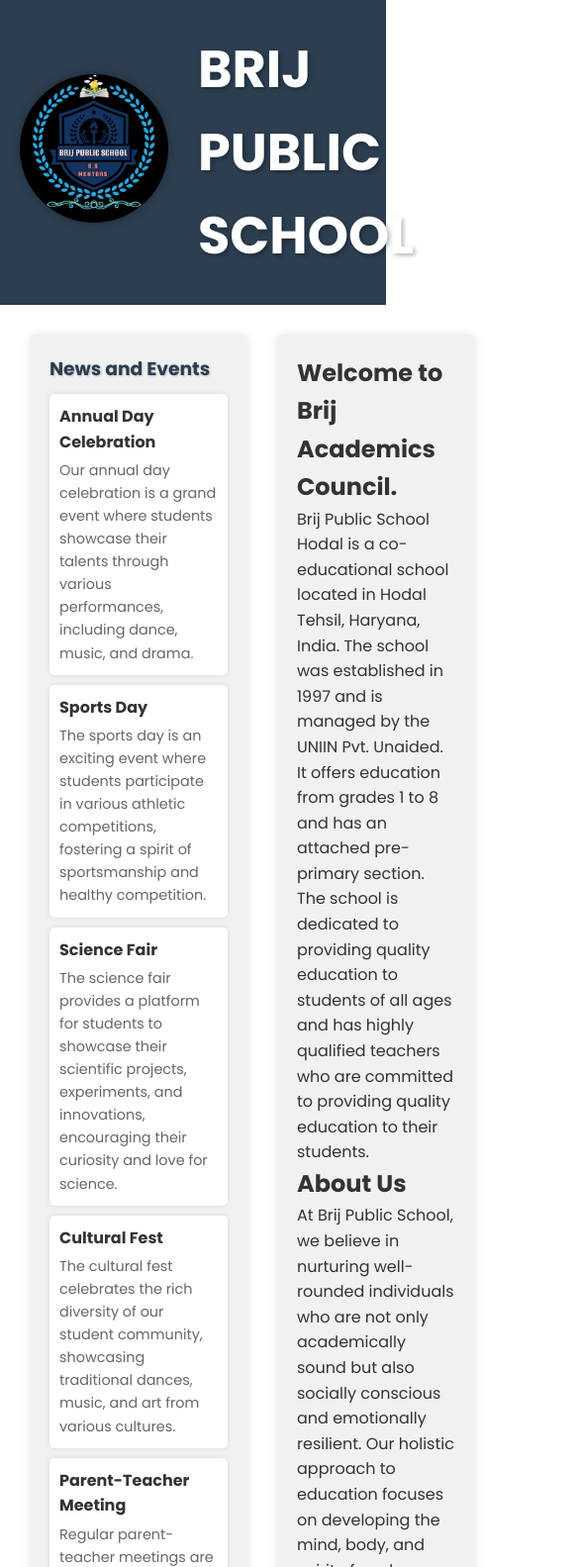
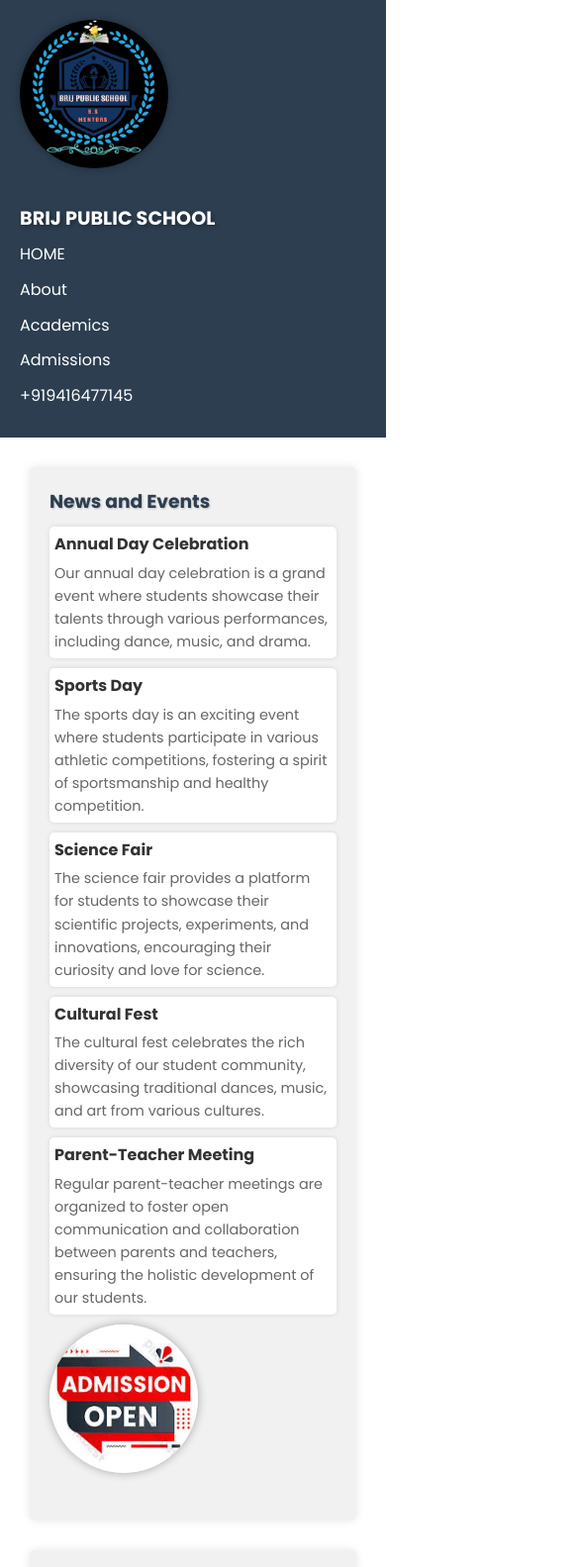
Before and after one commit to premsharma8168/SCHOOLWEBSITE, a plain HTML site: page index.html in a window 390 px wide. Shown: the top 1583 px of the page at 99% size, 585 px wide, since content can reach past the window. Drawn offline with Linux system fonts and the light colour scheme.

Commit message:
Update style.css

```diff
--- a/style.css
+++ b/style.css
@@ -1,3 +1,4 @@
+/* CSS Reset */
 * {
   margin: 0;
   padding: 0;
@@ -31,8 +32,11 @@
   padding: 0.5rem 0;
   text-shadow: 2px 2px 4px rgba(0, 0, 0, 0.3);
 }
-    .NAME{
-      font-size: 35px;}
+
+.NAME {
+  font-size: 35px;
+}
+
 .logo {
   width: 150px;
   height: 150px;
@@ -41,7 +45,6 @@
   box-shadow: 0 0 10px rgba(0, 0, 0, 0.3);
   animation: logo-spin 2s linear infinite;
 }
-
 
 .nav {
   list-style: none;
@@ -217,3 +220,65 @@
   background-color: #d35400;
   transform: scale(1.1);
 }
+
+/* Media Queries */
+@media (max-width: 768px) {
+  /* Header Styles */
+  .header {
+    flex-direction: column;
+    align-items: flex-start;
+  }
+
+  .logo {
+    margin-right: 0;
+    margin-bottom: 20px;
+  }
+
+  .nav {
+    flex-direction: column;
+    align-items: flex-start;
+  }
+
+  .nav li {
+    margin-right: 0;
+    margin-bottom: 10px;
+  }
+
+  /* Main Content Styles */
+  .main {
+    grid-template-columns: 1fr;
+  }
+
+  /* Footer Styles */
+  .footer-content {
+    flex-direction: column;
+    text-align: center;
+  }
+
+  .footer-section {
+    text-align: center;
+  }
+
+  .social-icons {
+    display: flex;
+    justify-content: center;
+  }
+}
+
+@media (max-width: 480px) {
+  /* Header Styles */
+  .header h2 {
+    font-size: 1.2rem;
+  }
+
+  /* Main Content Styles */
+  .sidebar li {
+    padding: 5px;
+  }
+
+  /* Footer Styles */
+  .footer2 a {
+    padding: 8px 16px;
+    font-size: 0.9rem;
+  }
+}
```
Lines whose indentation alone changed are shown as unchanged.
